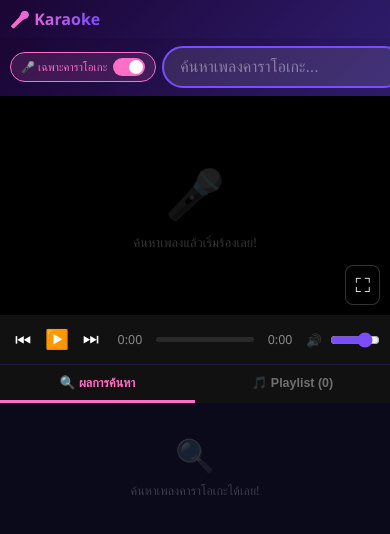
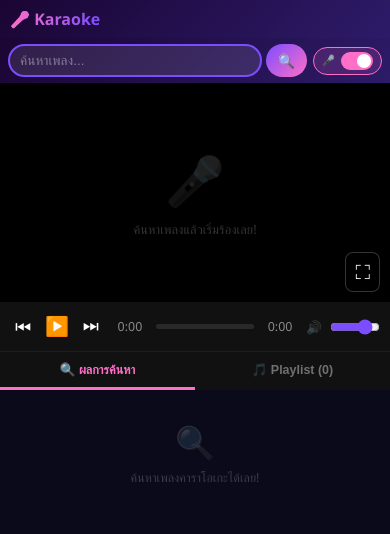
Before and after one commit to qee7897/karaoke, a website: page index.html in a window 390 px wide. Drawn offline with Linux system fonts and the light colour scheme.

Commit message:
fix: compact mobile search bar - single row with toggle

```diff
--- a/index.html
+++ b/index.html
@@ -174,15 +174,32 @@
             .header .karaoke-toggle { display: none; }
 
             .mobile-search {
-                display: flex; gap: 6px; padding: 8px 10px;
+                display: flex; gap: 6px; padding: 6px 8px;
                 background: linear-gradient(135deg, #1a0533, #2d1b69);
                 align-items: center;
             }
 
-            .mobile-search .search-wrap { flex: 1; display: flex; gap: 6px; }
+            .mobile-search .search-wrap { flex: 1; display: flex; gap: 4px; }
+
+            .mobile-search .search-wrap input {
+                flex: 1; padding: 7px 10px; font-size: 0.85rem;
+                border-radius: 18px; border: 2px solid #7c4dff;
+                background: rgba(255,255,255,0.1); color: #fff; outline: none;
+            }
+
+            .mobile-search .search-wrap input:focus { border-color: #ff6ec7; }
+            .mobile-search .search-wrap input::placeholder { color: rgba(255,255,255,0.4); }
+
+            .mobile-search .search-btn {
+                padding: 7px 12px; font-size: 0.85rem;
+                border-radius: 18px; border: none;
+                background: linear-gradient(135deg, #7c4dff, #ff6ec7);
+                color: #fff; font-weight: bold; cursor: pointer;
+            }
 
             .mobile-search .karaoke-toggle {
-                display: flex; font-size: 0.7rem; padding: 5px 10px;
+                display: flex; font-size: 0.65rem; padding: 4px 8px;
+                flex-shrink: 0;
             }
 
             .pc-main { display: none; }
@@ -432,14 +449,14 @@
         <!-- ===== Mobile Layout ===== -->
         <div class="mobile-scroll">
             <div class="mobile-search">
-                <button class="karaoke-toggle active" id="krToggle2" onclick="toggleKaraoke()">
-                    🎤 เฉพาะคาราโอเกะ
+                <div class="search-wrap">
+                    <input type="text" id="q2" placeholder="ค้นหาเพลง..." />
+                    <button class="search-btn" onclick="doSearch(document.getElementById('q2').value)">🔍</button>
+                </div>
+                <button class="karaoke-toggle active" id="krToggle2" onclick="toggleKaraoke()" title="เฉพาะคาราโอเกะ">
+                    🎤
                     <div class="toggle-dot"></div>
                 </button>
-                <div class="search-wrap">
-                    <input type="text" id="q2" placeholder="ค้นหาเพลงคาราโอเกะ..." />
-                    <button class="search-btn" onclick="doSearch(document.getElementById('q2').value)">🔍</button>
-                </div>
             </div>
             <div class="video-section" id="mVideo">
                 <div id="mPh" class="mobile-placeholder">
```
